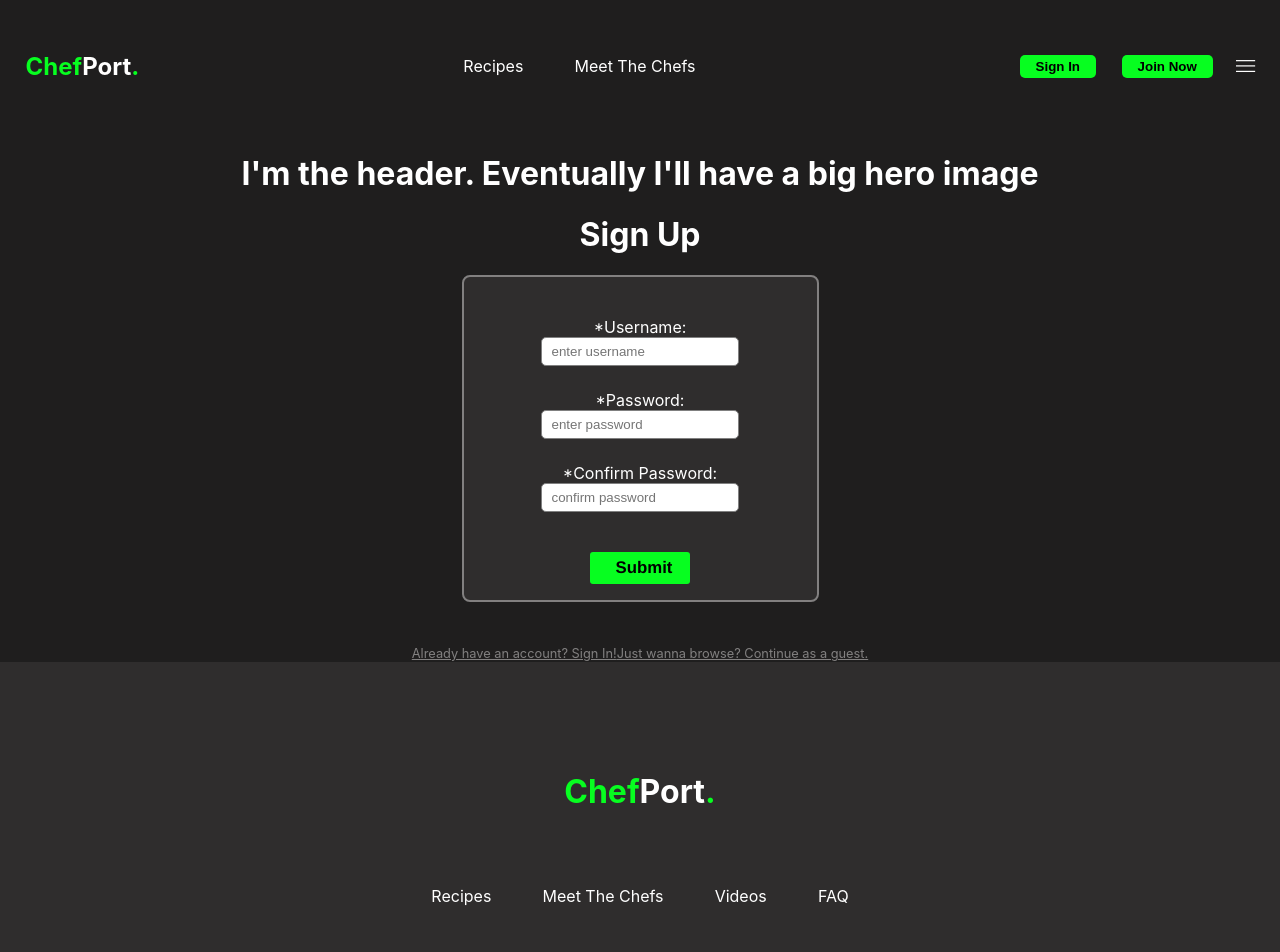
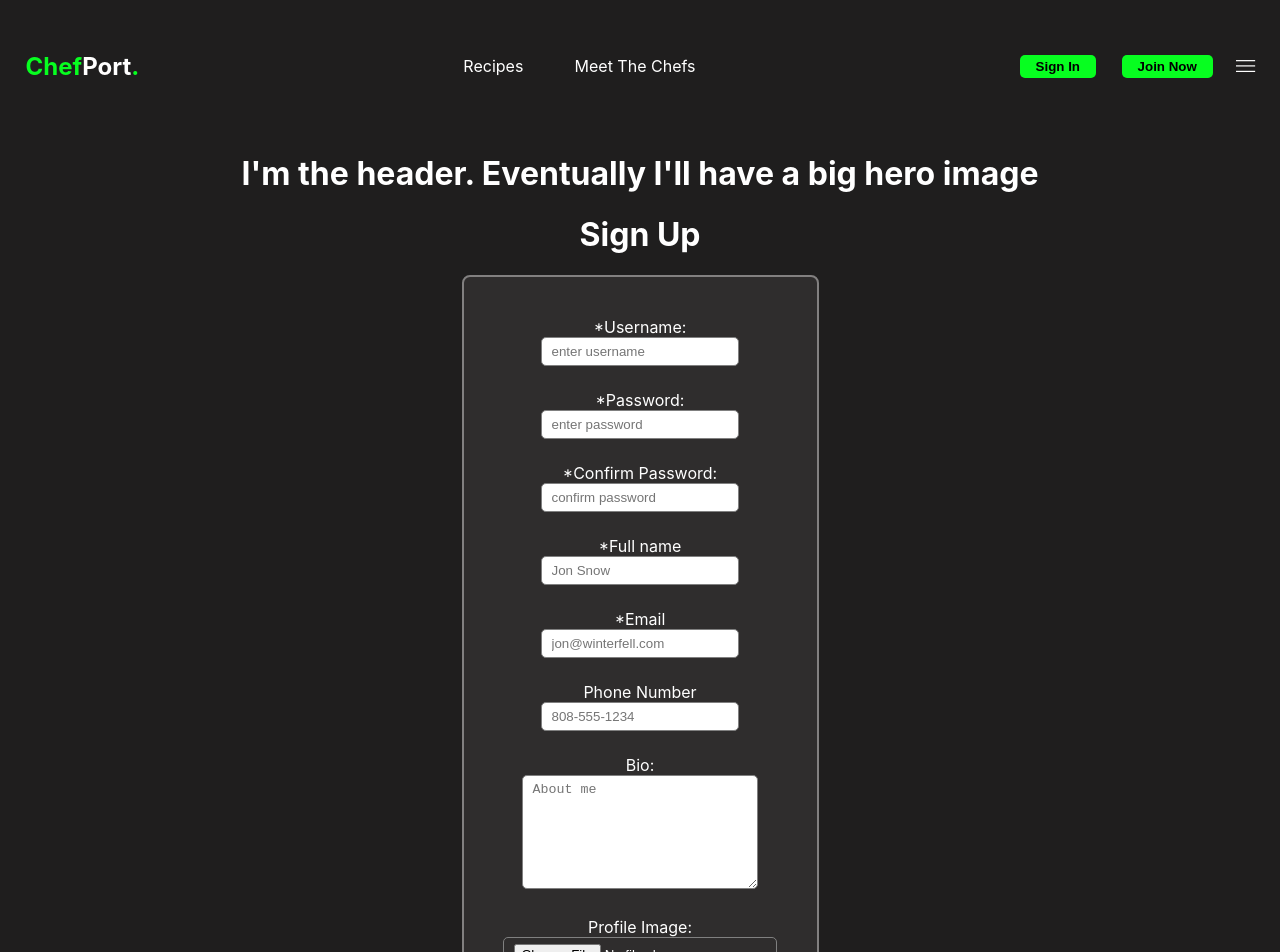
Before and after one commit to stackBlock/Chef-Portfolio-8-React-App, a React (Create React App) app in the folder chef-portfolio-app/: page /sign-up in a window 1280 px wide. Shown: the top 952 px of the page. Built offline with nearby package versions, Linux system fonts and the light colour scheme.

Commit message:
updated sign up form with more fields in order to have a more detailed profile. Styled chef cards a bit

```diff
--- a/chef-portfolio-app/src/components/ChefCard.js
+++ b/chef-portfolio-app/src/components/ChefCard.js
@@ -4,12 +4,12 @@ import React from "react";
 
 function ChefCard(props) {
   return (
-    <div>
-      <img src={props.img} />
-      <h3>{props.name}</h3>
-      <p>{props.location}</p>
-      <p>{props.bio}</p>
-      <p>{props.email}</p>
+    <div className="chefCard">
+      <img className="chefImage" src={props.img} />
+      <h3 className="chefName">{props.name}</h3>
+      <p className="chefLocation">{props.location}</p>
+      <p className="chefBio">{props.bio}</p>
+      <p className="chefEmail">{props.email}</p>
     </div>
   );
 }
--- a/chef-portfolio-app/src/components/Chefs.js
+++ b/chef-portfolio-app/src/components/Chefs.js
@@ -6,9 +6,9 @@ import { getChefs } from "../actions/index";
 
 const Chefs = props => {
   return (
-    <div>
+    <>
       <button onClick={props.getChefs}>Show Me The Chefs!</button>
-
+      <div className="chefCardContainer">
         {props.chefs.map(chef => (
           <ChefCard
             key={chef.id}
@@ -20,6 +20,7 @@ const Chefs = props => {
           />
         ))}
       </div>
+    </>
   );
 };
 
--- a/chef-portfolio-app/src/components/Recipes.js
+++ b/chef-portfolio-app/src/components/Recipes.js
@@ -28,10 +28,10 @@ function Recipes(props) {
   useEffect(() => {
     setSearchResults(
       recipes.filter(recipe => {
-        inputText.includes(recipe.recipe_name);
+        return recipe.recipe_name.toLowerCase().includes(inputText.toLowerCase())
       })
     )
-  }, [inputText]);
+  }, [inputText, recipes]);
 
   const handleChange = e => {
     setInputText(e.target.value);
@@ -63,13 +63,18 @@ function Recipes(props) {
       {
         searchResults.map(recipe => {
           return(
-            <p>{recipe.recipe_name}</p>
+            <RecipeCard
+              key={recipe.id}
+              chefName={recipe.chef_name}
+              title={recipe.recipe_name}
+              photo={recipe.recipe_photo}
+            />
           )
         })
       }
 
       {/* <button onClick={props.getRecipes}>Show Me Rick</button> */}
-      {recipes.map(recipe => (
+      {/* {recipes.map(recipe => (
         <RecipeCard
           key={recipe.id}
           chefName={recipe.chef_name}
@@ -81,7 +86,7 @@ function Recipes(props) {
           // instructions={recipe.instructions}
           // servings={recipe.servings}
         />
-      ))}
+      ))} */}
     </>
   );
 }
--- a/chef-portfolio-app/src/components/SignUp.js
+++ b/chef-portfolio-app/src/components/SignUp.js
@@ -12,10 +12,14 @@ const userSchema = Yup.object().shape({
     .min(2),
   password: Yup.string()
     .required()
-    .min(3)
-  // password: Yup.string()
-  //   .required()
-  //   .min(3)
+    .min(3),
+  confirmPassword: Yup.string()
+    .required()
+    .min(3),
+  full_name: Yup.string()
+    .required(),
+  email: Yup.string()
+    .email()
 });
 
 const SignUp = props => {
@@ -27,7 +31,12 @@ const SignUp = props => {
         initialValues={{
           username: "",
           password: "",
-          confirmPassword: ""
+          confirmPassword: "",
+          full_name: "",
+          email: "",
+          phone: "",
+          Bio: "",
+          user_picture: ""
         }}
         onSubmit={(values, tools) => {
           tools.resetForm();
@@ -37,6 +46,9 @@ const SignUp = props => {
         render={props => {
           return (
             <Form className="formContainer">
+
+              {/* Required fields */}
+
               <label>
                 *Username:
                 <Field
@@ -82,6 +94,70 @@ const SignUp = props => {
                 ""
               )}
 
+              <label>
+                *Full name
+                <Field
+                className="input inputFullName"
+                  type="text"
+                  name="full_name"
+                  placeholder="Jon Snow"
+                />
+              </label>
+              {props.errors.full_name && props.touched.full_name ? (
+                <span className="red">{props.errors.full_name}</span>
+              ) : (
+                ""
+              )}
+
+              <label>
+                *Email
+                <Field
+                className="input inputEmail"
+                  type="text"
+                  name="email"
+                  placeholder="jon@winterfell.com"
+                />
+              </label>
+              {props.errors.email && props.touched.email ? (
+                <span className="red">{props.errors.email}</span>
+              ) : (
+                ""
+              )}
+
+              {/* Non required fields*/}
+
+              <label>
+                Phone Number
+                <Field
+                className="input inputPhoneNumber"
+                  type="text"
+                  name="phone"
+                  placeholder="808-555-1234"
+                />
+              </label>
+
+              <label>
+                Bio:
+                <br></br>
+                <Field
+                className="input inputBio"
+                  as="textarea"
+                  name="Bio"
+                  placeholder="About me"
+                />
+              </label>
+
+              <label>
+                Profile Image:
+                <br></br>
+                <Field
+                  className="input inputImage"
+                  type="file"
+                  name="user_picture"
+                  placeholder="About me"
+                />
+              </label>
+
               <input className="submitButton" type="submit" />
             </Form>
           );
--- a/chef-portfolio-app/src/index.css
+++ b/chef-portfolio-app/src/index.css
@@ -160,6 +160,7 @@ code {
   display: flex;
   flex-flow: column;
   align-items: center;
+  justify-content: center;
 
   margin: 0 auto;
   margin-bottom: 5vh;
@@ -259,6 +260,11 @@ label{
   font-weight: 500;
 }
 
+.inputBio{
+  height: 100px;
+  width: 215px;
+}
+
 
 
 
@@ -307,3 +313,32 @@ label{
 .searchBar input::placeholder{
   color: #C4C4C4;
 }
+
+
+
+
+/*Chef Card*/
+
+.chefCardContainer{
+  display: flex;
+  flex-flow: row wrap;
+  justify-content: center;
+  align-items: center;
+}
+
+.chefCard{
+  width: 300px;
+  height: 300px;
+
+  background: #2F2D2D;
+
+  padding: 2vh 1vw;
+  margin: 2vh 2vw;
+}
+
+.chefImage{
+  width: 200px;
+
+  border-radius: 50%;
+  border: 5px solid #07FE20;
+}
```
Lines whose indentation alone changed are shown as unchanged.
